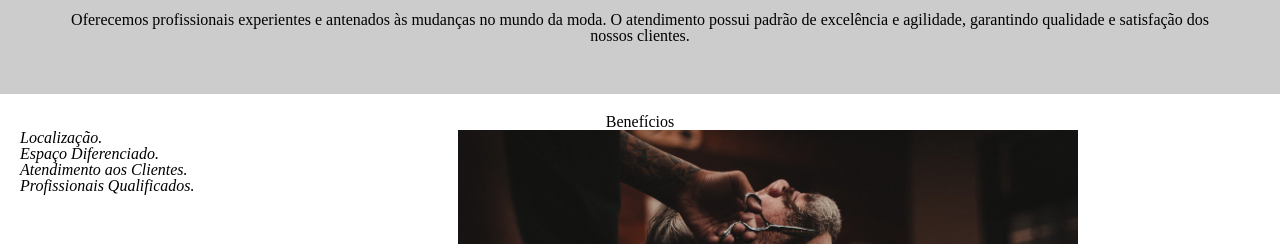
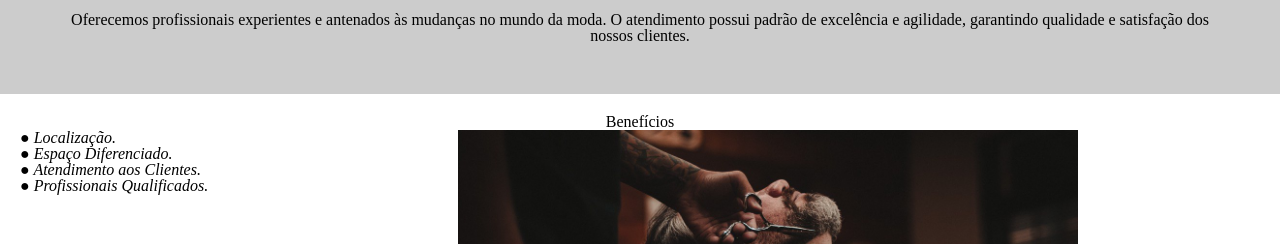
Before and after one commit to lucasAdotado1/BARBEARIA-ALURA-PRODUTOS, a plain HTML site: page index.html in a window 1280 px wide. Shown: the part 900-1144 px from the top of the page. Drawn offline with Linux system fonts and the light colour scheme.

Commit message:
Update index.html

```diff
--- a/index.html
+++ b/index.html
@@ -45,10 +45,10 @@
     <div class="beneficios">
         <h3 class="titulo-centralizado">Benefícios</h3>
         <ul>
-            <li class="itens">Localização. </li>
-            <li class="itens">Espaço Diferenciado. </li>
-            <li class="itens">Atendimento aos Clientes. </li>
-            <li class="itens">Profissionais Qualificados.</li>
+            <li class="itens"> ● Localização. </li>
+            <li class="itens"> ● Espaço Diferenciado. </li>
+            <li class="itens"> ● Atendimento aos Clientes. </li>
+            <li class="itens"> ● Profissionais Qualificados.</li>
         </ul>
         <img src="beneficios.jpg" class="imagembeneficios">
     </div>
```
